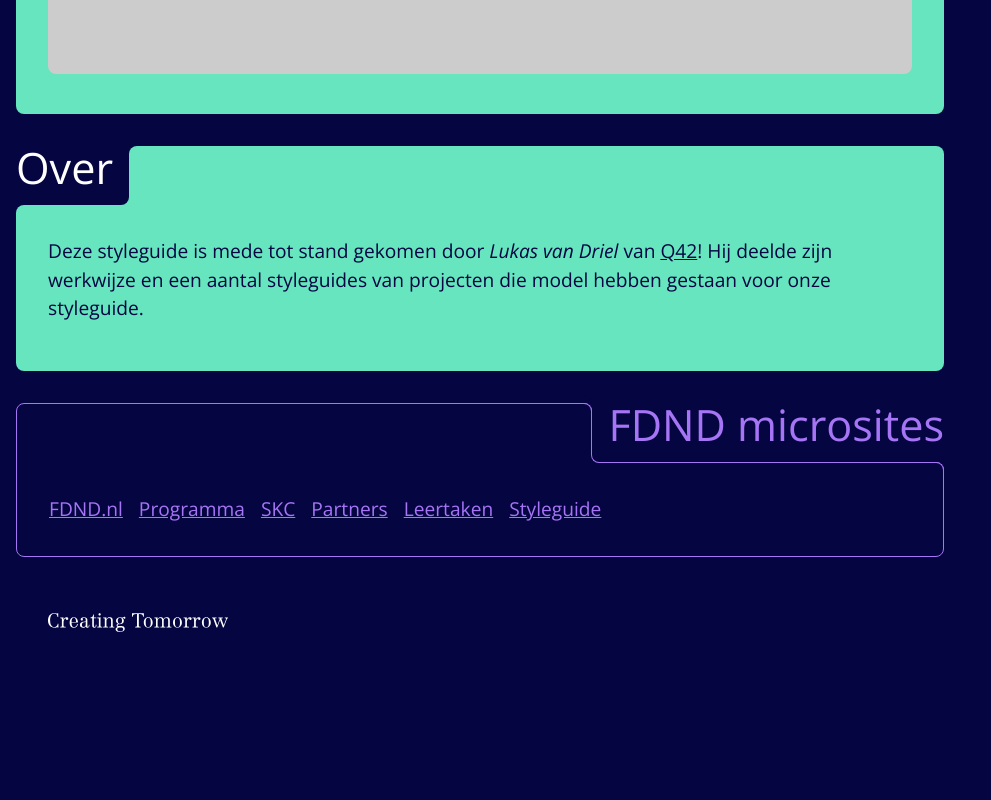
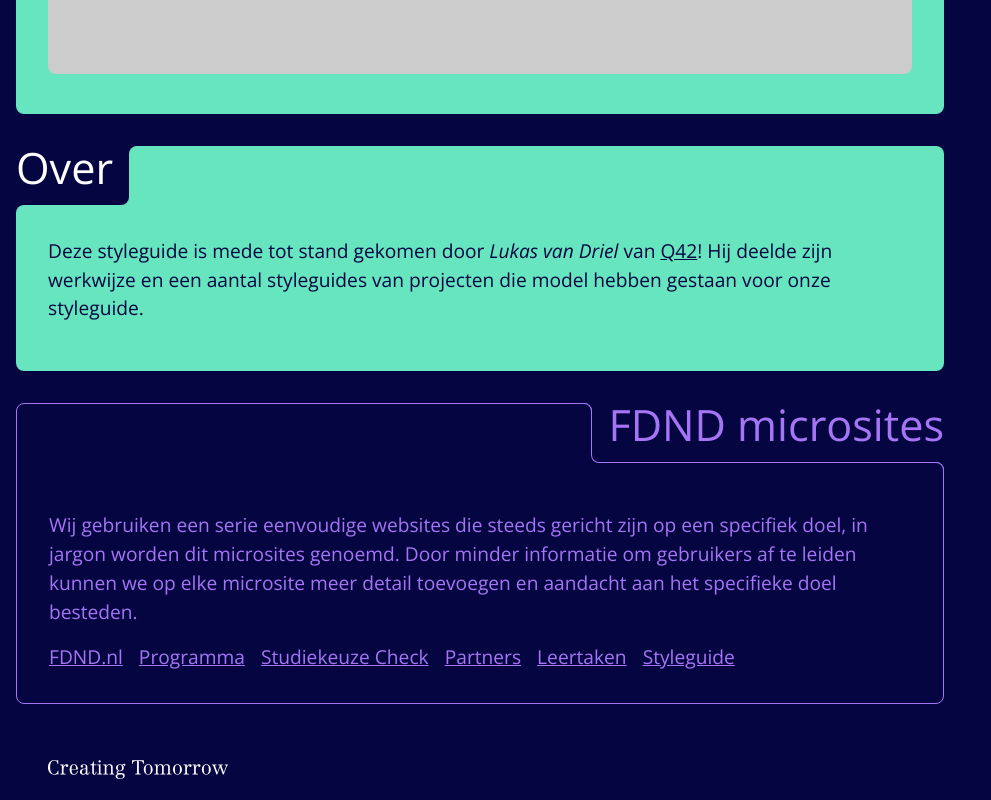
Before and after one commit to fdnd/styleguide.fdnd.nl, a plain HTML site: page index.html in a window 1280 px wide. Shown: the part 6333-7133 px from the top of the page, without its empty margins (0-991 px from the left). Before the commit the page ends 6986 px from the top, so only its background shows below. Drawn offline with nearby package versions, Linux system fonts and the light colour scheme; placeholder pictures from the web are drawn by us.

Commit message:
Added an explanation to the footer.

```diff
--- a/fdnd.css
+++ b/fdnd.css
@@ -265,7 +265,7 @@
   color: var(--blueberry);
   border-radius: var(--rounded);
 }
-/* main h1 should be in local.css? */
+/* main h1 should be in local.css? only used in styleguide.fdnd.nl */
 main h1 {
   margin: 1rem 0 0 0;
   padding: 0;
@@ -415,7 +415,7 @@
 footer nav {
   margin: 0 0 5rem 0;
   padding: 2rem;
-  color: var(--blueberry);
+  color: var(--lavender);
   border: 1px solid var(--lavender);
   border-radius: var(--rounded);
   display: flex;
@@ -436,7 +436,6 @@
   border-bottom-left-radius: var(--rounded);
   z-index: 2;
 }
-/* // */
 footer h2:before,
 footer h2:after {
   content: '';
@@ -458,7 +457,9 @@
   bottom: calc(-2 * var(--rounded));
   box-shadow: 0 calc(-1 * var(--rounded)) 0 0 var(--blueberry);
 }
-/* // */
+footer p {
+  margin: 1rem 0;
+}
 footer a {
   color: var(--lavender);
 }
@@ -471,8 +472,6 @@
 footer ul li {
   margin-right: 1rem;
 }
-
-
 
 /* utility classes */
 ul.flat {
--- a/index.html
+++ b/index.html
@@ -73,7 +73,6 @@
           <div></div>
         </article>
       </div>
-
     </section>
 
     <!-- List of all layout items -->
@@ -89,7 +88,6 @@
         <h3>Grid</h3>
         <p></p>
       </article>
-
     </section>
 
     <!-- List of all typographic items -->
@@ -273,10 +271,11 @@
   <footer>
     <nav>
       <h2>FDND microsites</h2>
+      <p>Wij gebruiken een serie eenvoudige websites die steeds gericht zijn op een specifiek doel, in jargon worden dit <i>microsites</i> genoemd. Door minder informatie om gebruikers af te leiden kunnen we op elke microsite meer detail toevoegen en aandacht aan het specifieke doel besteden.</p>
       <ul>
         <li><a href="https://fdnd.nl">FDND.nl</a></li>
         <li><a href="https://programma.fdnd.nl">Programma</a></li>
-        <li><a href="https://skc.fdnd.nl">SKC</a></li>
+        <li><a href="https://skc.fdnd.nl">Studiekeuze Check</a></li>
         <li><a href="https://partners.fdnd.nl">Partners</a></li>
         <li><a href="https://tasks.fdnd.nl">Leertaken</a></li>
         <li><a href="https://styleguide.fdnd.nl">Styleguide</a></li>
```
Lines whose indentation alone changed are shown as unchanged.
